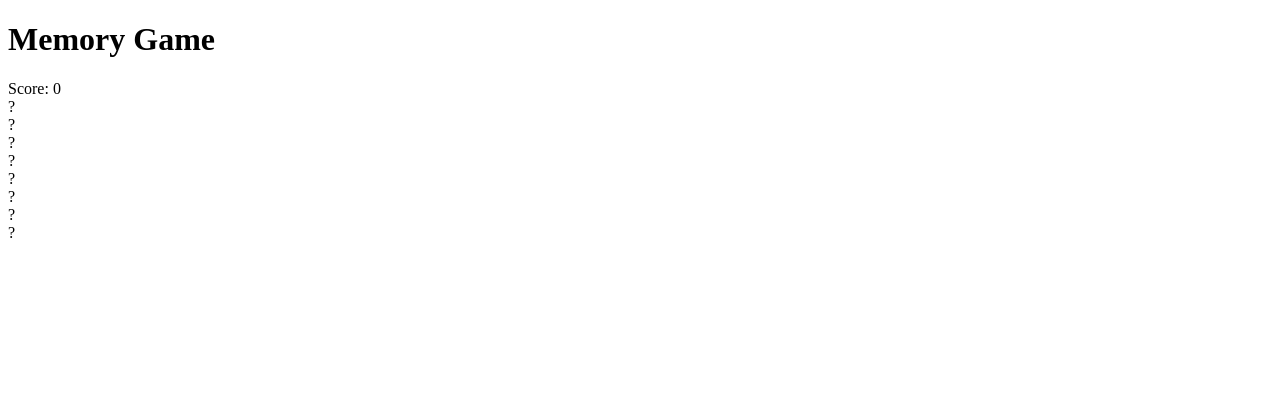
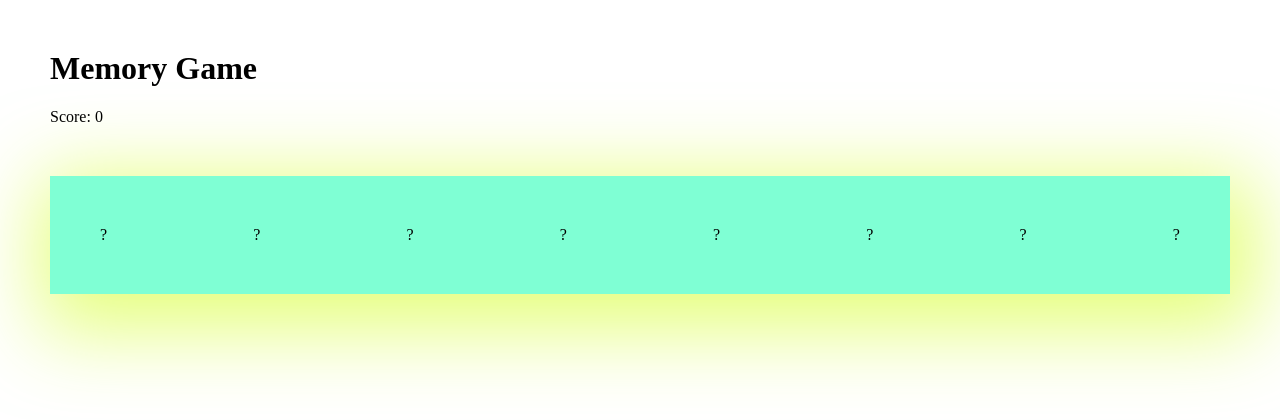
Before and after one commit to achiniishani1993/Memory-Card-Game, a plain HTML site: page index.html in a window 1280 px wide. Drawn offline with Linux system fonts and the light colour scheme.

Commit message:
add improved UI

```diff
--- a/index.html
+++ b/index.html
@@ -11,9 +11,9 @@
     <!-- Score -->
     <div id="score-container">Score: <span id="score">0</span></div>
     <!-- Game Board -->
-    <div id="game-container"></div>
+    <div id="game-container" class="game-container-display"></div>
     <!-- Game Over Screen -->
-    <div id="end-game-container" style="display: none"></div>
+    <div id="end-game-container" style="display: none" class="end-game-Container-display"></div>
 
     <script src="script/index.js"></script>
   </body>
--- a/script/index.js
+++ b/script/index.js
@@ -58,9 +58,13 @@ function createBoard() {
         if (firstCard.dataset.letter === secondCard.dataset.letter) {
           scoreEl.innerHTML = score += 1;
 
-          endGameContainer.style.display = "block";
-          endGameContainer.innerHTML = "Matched.. keep going";
-
+          if (score === cardsArray.length / 2) {
+            endGameContainer.style.display = "block";
+            endGameContainer.innerHTML = "Congratulations! You win!";
+          } else {
+            endGameContainer.style.display = "block";
+            endGameContainer.innerHTML = "Matched.. keep going";
+          }
           firstCard = null;
           secondCard = null;
           lockBoard = false;
--- a/styles/index.css
+++ b/styles/index.css
@@ -0,0 +1,26 @@
+body {
+  margin: 50px;
+  min-height: 100vh;
+}
+
+.game-container-display {
+  display: flex;
+  flex-direction: row;
+
+  justify-content: space-between;
+  align-items: center;
+  padding: 50px;
+  margin: 50px 0px;
+
+  background-color: aquamarine;
+  cursor: pointer;
+
+  box-shadow: 8px 19px 80px 18px rgba(210, 255, 28, 0.577);
+  -webkit-box-shadow: 8px 19px 80px 18px rgba(210, 255, 28, 0.577);
+  -moz-box-shadow: 8px 19px 80px 18px rgba(210, 255, 28, 0.577);
+}
+
+.end-game-Container-display{
+text-align: center;
+font-size: 30px;
+}
```
